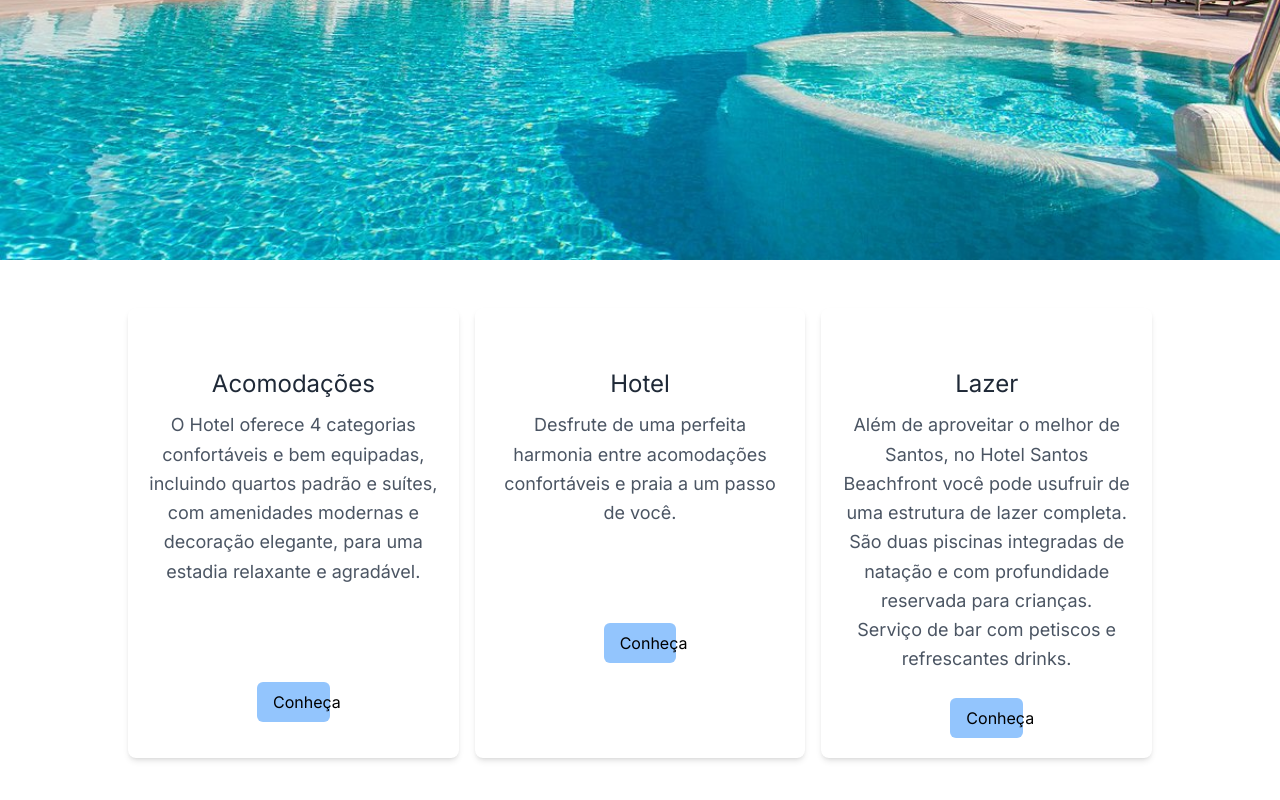
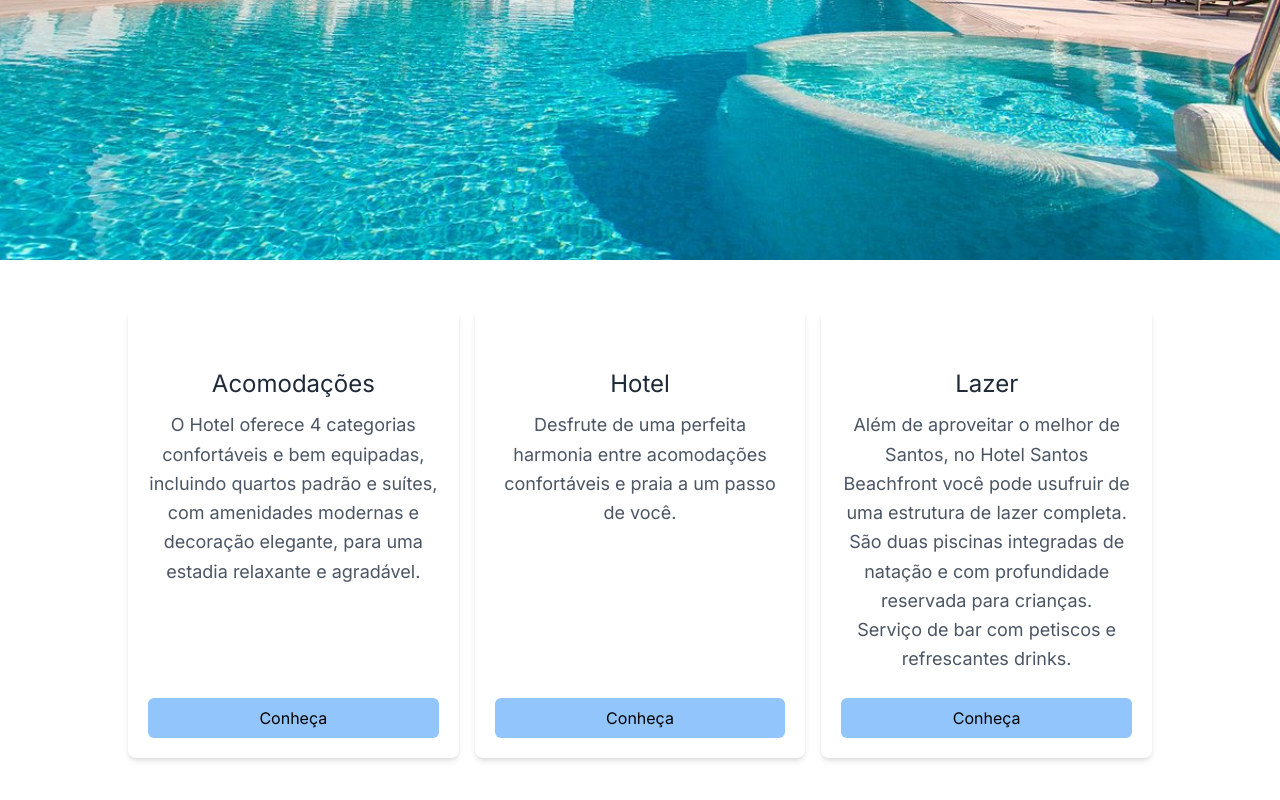
Before and after one commit to hbeckerzz/hotel-santos-beachtfront, a Next.js app: page / in a window 1280 px wide. Shown: the part 697-1497 px from the top of the page. Built offline with nearby package versions, Linux system fonts and the light colour scheme.

Commit message:
Update quadrado.tsx

```diff
--- a/src/components/quadradoinfo/quadrado.tsx
+++ b/src/components/quadradoinfo/quadrado.tsx
@@ -4,27 +4,32 @@ const Quadrado = () => {
   return (
     <div className="max-w-5xl mx-auto py-12">
       <div className="flex flex-col lg:flex-row justify-between space-y-4 lg:space-y-0 lg:space-x-4">
-        <div className="w-full lg:w-1/3 bg-white rounded-lg shadow-md p-5 text-center">
+        <div className="w-full lg:w-1/3 bg-white rounded-lg shadow-md p-5 text-center flex flex-col justify-between">
+          <div>
             <h2 className="mt-10 text-2xl mb-6 text-gray-800">Acomodações</h2>
             <p className="mt-[-14px] text-lg leading-relaxed text-gray-600">
               O Hotel oferece 4 categorias confortáveis e bem equipadas, incluindo quartos padrão e suítes, com amenidades modernas e decoração elegante, para uma estadia relaxante e agradável.
             </p>
-          <a href="../Acomodações/acomodações.html" className="inline-block py-2 px-4 bg-blue-300 text-black no-underline rounded-md mt-24 w-3/12 mx-auto hover:text-white">
+          </div>
+          <a href="../Acomodações/acomodações.html" className="inline-block py-2 px-4 min-w-[100px] bg-blue-300 text-black no-underline rounded-md mt-6 hover:text-white">
             Conheça
           </a>
         </div>
 
-        <div className="w-full lg:w-1/3 bg-white rounded-lg shadow-md p-5 text-center">
+        <div className="w-full lg:w-1/3 bg-white rounded-lg shadow-md p-5 text-center flex flex-col justify-between">
+          <div>
             <h2 className="mt-10 text-2xl mb-6 text-gray-800">Hotel</h2>
             <p className="mt-[-14px] text-lg leading-relaxed text-gray-600">
               Desfrute de uma perfeita harmonia entre acomodações confortáveis e praia a um passo de você.
             </p>
-          <a href="../Hotel/Hotel.html" className="inline-block py-2 px-4 bg-blue-300 text-black no-underline rounded-md mt-24 w-3/12 mx-auto hover:text-white">
+          </div>
+          <a href="../Hotel/Hotel.html" className="inline-block py-2 px-4 min-w-[100px] bg-blue-300 text-black no-underline rounded-md mt-6 hover:text-white">
             Conheça
           </a>
         </div>
 
-        <div className="w-full lg:w-1/3 bg-white rounded-lg shadow-md p-5 text-center">
+        <div className="w-full lg:w-1/3 bg-white rounded-lg shadow-md p-5 text-center flex flex-col justify-between">
+          <div>
             <h2 className="mt-10 text-2xl mb-6 text-gray-800">Lazer</h2>
             <p className="mt-[-14px] text-lg leading-relaxed text-gray-600">
               Além de aproveitar o melhor de Santos, no Hotel Santos Beachfront você pode usufruir de uma estrutura de lazer completa.
@@ -35,7 +40,8 @@ const Quadrado = () => {
             <p className="text-lg leading-relaxed text-gray-600">
               Serviço de bar com petiscos e refrescantes drinks.
             </p>
-          <a href="../Lazer/Lazer.html" className="inline-block py-2 px-4 bg-blue-300 text-black no-underline rounded-md mt-6 w-3/12 mx-auto hover:text-white">
+          </div>
+          <a href="../Lazer/Lazer.html" className="inline-block py-2 px-4 min-w-[100px] bg-blue-300 text-black no-underline rounded-md mt-6 hover:text-white">
             Conheça
           </a>
         </div>
```
Lines whose indentation alone changed are shown as unchanged.
